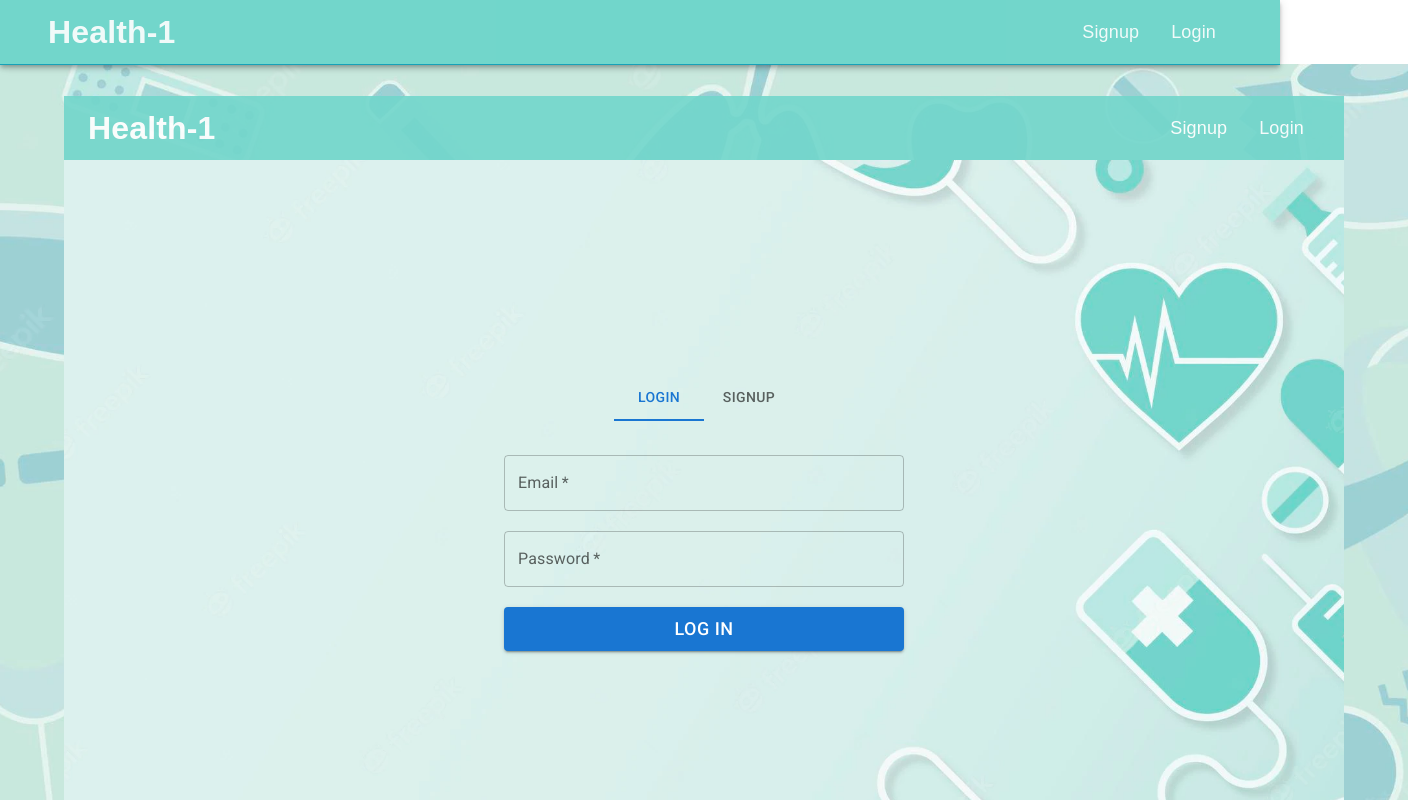
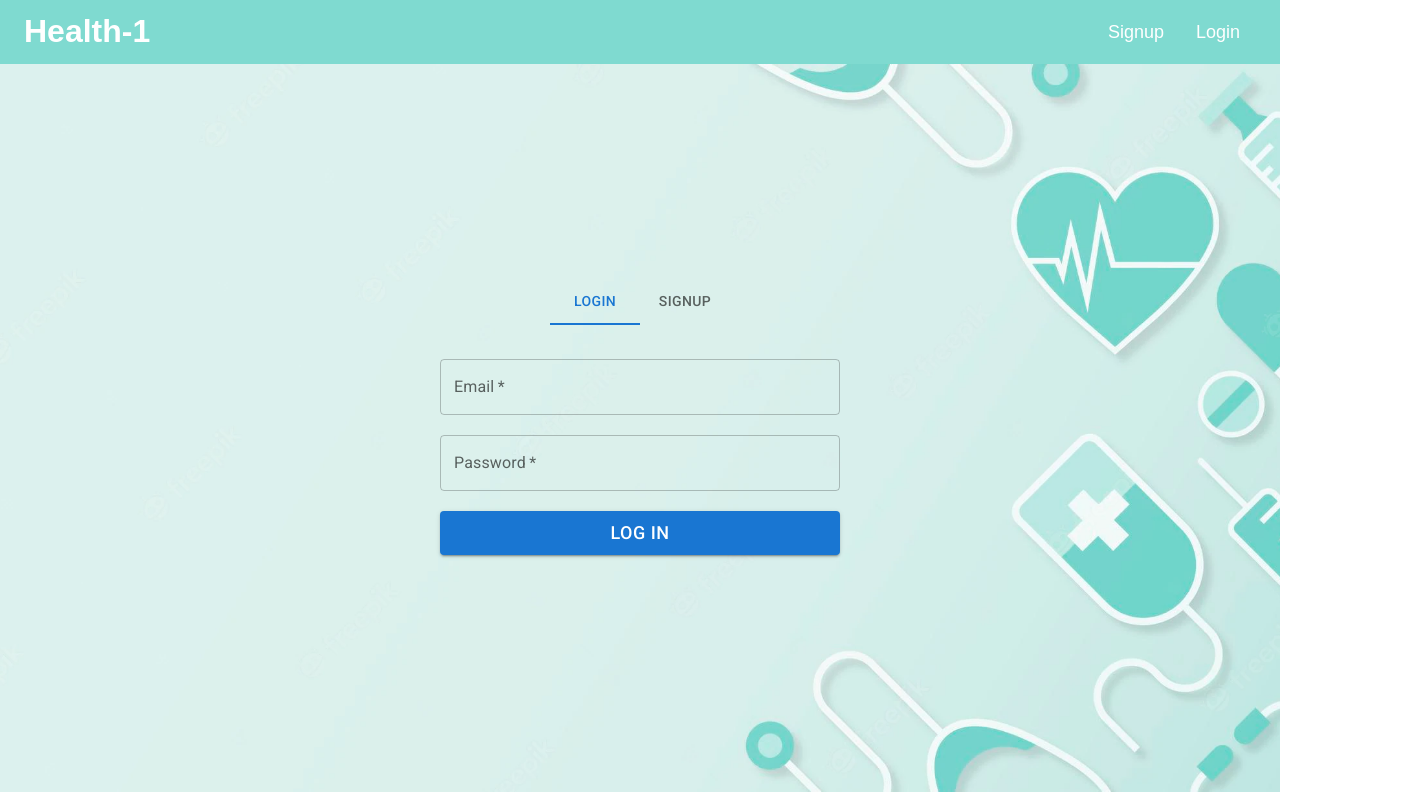
Before and after one commit to Abdul-Moeed-Saqib/Health-1, a React app in the folder frontend/: page /home in a window 1280 px wide. Shown: the top 800 px of the page, 1408 px wide, since content can reach past the window. Built offline with nearby package versions, Linux system fonts and the light colour scheme.

Commit message:
secured routes

```diff
--- a/frontend/src/App.js
+++ b/frontend/src/App.js
@@ -14,7 +14,7 @@ export default function App() {
     <Fragment>
       <Routes>
         <Route path='/' element={user ? <Navigate to='/home' /> : <Auth />} />
-        <Route path='/home/*' element={<Home />} />
+        <Route path='/home/*' element={user ? <Home /> : <Auth />} />
       </Routes>
       <ToastContainer />
     </Fragment>
--- a/frontend/src/pages/Home.js
+++ b/frontend/src/pages/Home.js
@@ -92,11 +92,11 @@ export default function Home() {
                 <DrawerHeader />
                 <Box className='container-home' sx={{ width: '100%', minHeight: '91vh', p: '2rem 4rem' }}>
                     <Routes>
-                        <Route path='/emergency' element={user ? <CallEmergency /> : <Auth />} />
+                        <Route path='/emergency' element={user.role === "patient" ? <CallEmergency /> : <Navigate to="/" />} />
                         <Route path="/memoryGame" element={<MemoryGame />} />
                         <Route path='/patients' element={<PatientList />} />
                         <Route path='/dailyInfo' element={<DailyInformation />} />
-                        <Route path='*' element={user ? user.role === 'nurse' ? <NurseHome /> : <PatientHome /> : <Auth />} />
+                        <Route path='*' element={user.role === 'nurse' ? <NurseHome /> : <PatientHome />} />
                     </Routes>
                 </Box>
             </Main>
```
